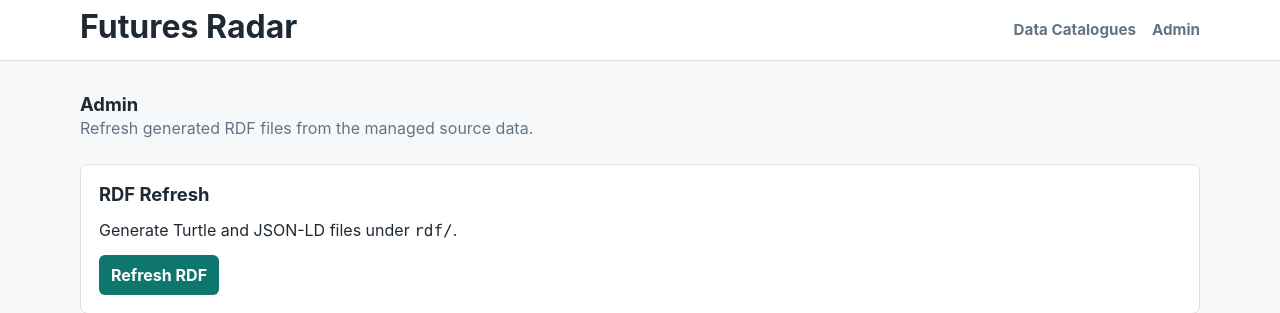
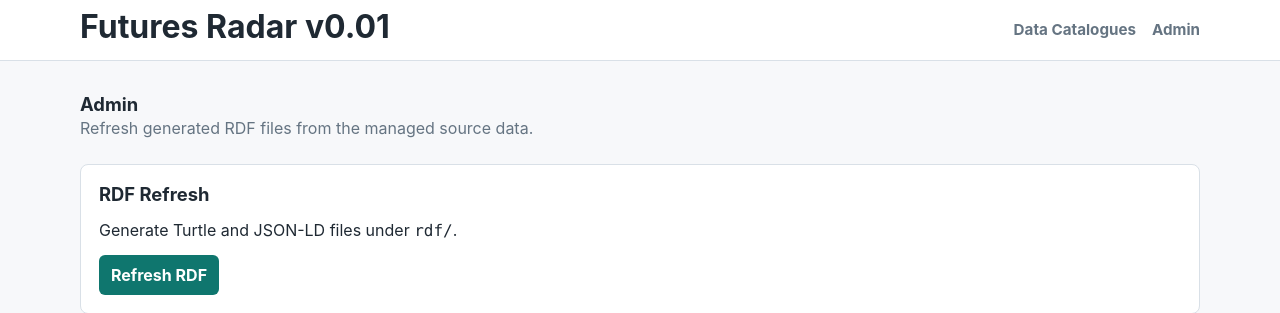
Before and after one commit to camtree/DEFI-futures-radar, a Flask app: page /admin in a window 1280 px wide. Shown: the top 313 px of the page. Run offline with Flask 3, Linux system fonts and the light colour scheme.

Commit message:
now with new templates and a first dataset record

```diff
--- a/templates/includes/header.html
+++ b/templates/includes/header.html
@@ -3,13 +3,13 @@
 <head>
     <meta charset="utf-8">
     <meta name="viewport" content="width=device-width, initial-scale=1">
-    <title>{{ title or "Futures Radar: Prototype v.0.01" }}</title>
+    <title>{{ title or "Futures Radar" }}</title>
     <link rel="stylesheet" href="{{ url_for('static', filename='style.css') }}">
 </head>
 <body>
     <header class="site-header">
         <nav class="site-nav" aria-label="Primary navigation">
-            <a class="brand" href="{{ url_for('list_data_catalogs') }}"><h1>Futures Radar</h1></a>
+            <a class="brand" href="{{ url_for('list_data_catalogs') }}"><h1>Futures Radar v0.01</h1></a>
             <div class="nav-links">
                 <a href="{{ url_for('list_data_catalogs') }}">Data Catalogues</a>
                 <a href="{{ url_for('admin') }}">Admin</a>
```
